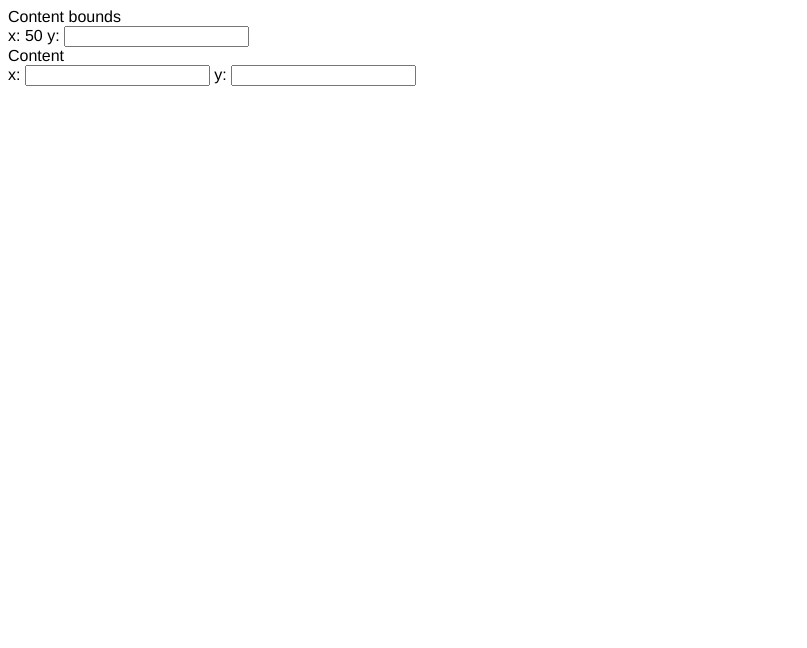
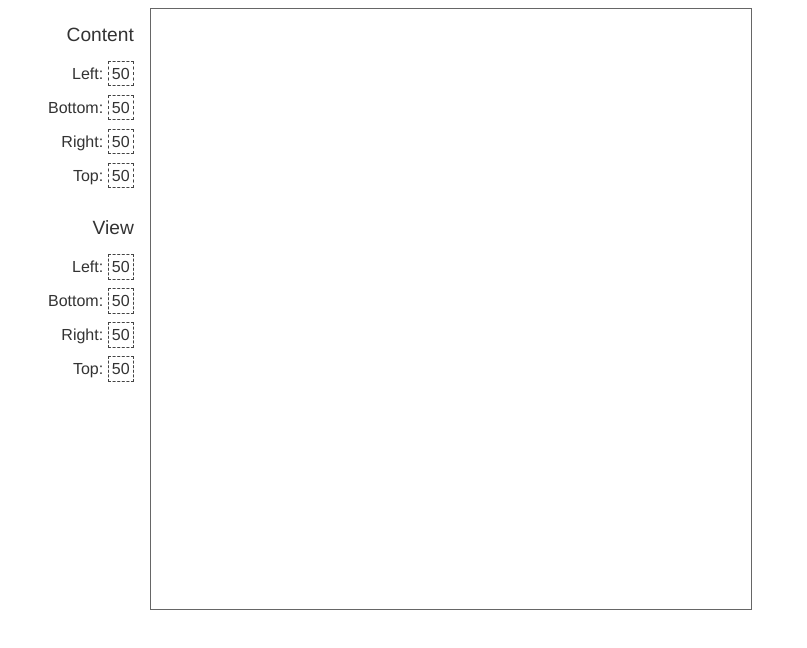
Before and after one commit to jimkang/scale-to-fit, a website with bundled scripts: page index.html in a window 1280 px wide. Shown: the whole page, without its empty margins (0-807 px from the left). Built offline with nearby package versions, Linux system fonts and the light colour scheme.

Commit message:
Lay out form fields and SVG board in workspace.

```diff
--- a/index.html
+++ b/index.html
@@ -6,20 +6,44 @@
 <body>
 
 <div id="form">
-  <div id="content-fields">
-    <div>Content bounds</div>
-    <label for="content-x">x:</label>
-    <span id="content-x">50</span>
-    <label for="content-y">y:</label>
-    <input id="content-y" type="text"></input>
-  </div>
-  <div id="view-fields">
-    <div>Content</div>
-    <label for="content-x">x:</label>
-    <input id="content-x" type="text"></input>
-    <label for="content-y">y:</label>
-    <input id="content-y" type="text"></input>
-  </div>
+  <ul id="content-fields">
+    <li class="fieldset-title">Content</li>
+    <li>
+      <span>Left:</span>
+      <span id="content-left" class="number-field">50</span>
+    </li>
+    <li>
+      <span>Bottom:</span>
+      <span id="content-bottom" class="number-field">50</span>
+    </li>
+    <li>
+      <span>Right:</span>
+      <span id="content-right" class="number-field">50</span>
+    </li>
+    <li>
+      <span>Top:</span>
+      <span id="content-top" class="number-field">50</span>
+    </li>
+  </ul>
+  <ul id="view-fields">
+    <li class="fieldset-title">View</li>
+    <li>
+      <span>Left:</span>
+      <span id="view-left" class="number-field">50</span>
+    </li>
+    <li>
+      <span>Bottom:</span>
+      <span id="view-bottom" class="number-field">50</span>
+    </li>
+    <li>
+      <span>Right:</span>
+      <span id="view-right" class="number-field">50</span>
+    </li>
+    <li>
+      <span>Top:</span>
+      <span id="view-top" class="number-field">50</span>
+    </li>
+  </ul>
 </div>
 
 <svg id="board">
--- a/package.json
+++ b/package.json
@@ -25,6 +25,7 @@
   "homepage": "https://github.com/jimkang/scale-to-fit",
   "devDependencies": {
     "browserify": "^8.1.3",
+    "d3-selection": "^1.0.0",
     "editize": "^0.2.1",
     "tape": "^4.6.0",
     "uglify-js": "^2.4.17"
--- a/workspace.css
+++ b/workspace.css
@@ -1,3 +1,38 @@
 body {
   font-family: "helvetica neue";
+  display: flex;
+  flex-direction: row;
+  color: #333;
 }
+
+#form {
+  max-width: 20em;
+  margin-right: 1em;
+}
+
+#form ul {
+  display: flex;
+  flex-direction: column;
+  align-items: flex-end;
+  list-style-type: none;
+}
+
+#form li {
+  margin-bottom: 1em;
+}
+
+.fieldset-title {
+  font-size: larger;
+  margin-bottom: 1em;
+}
+
+.number-field {
+  border: 1px dashed #444;
+  padding: 0.2em;
+}
+
+#board {
+  width: 600px;
+  height: 600px;
+  border: 1px solid #666;
+}
```
Also changed, not shown: workspace-src.js (+24 -1 lines).
